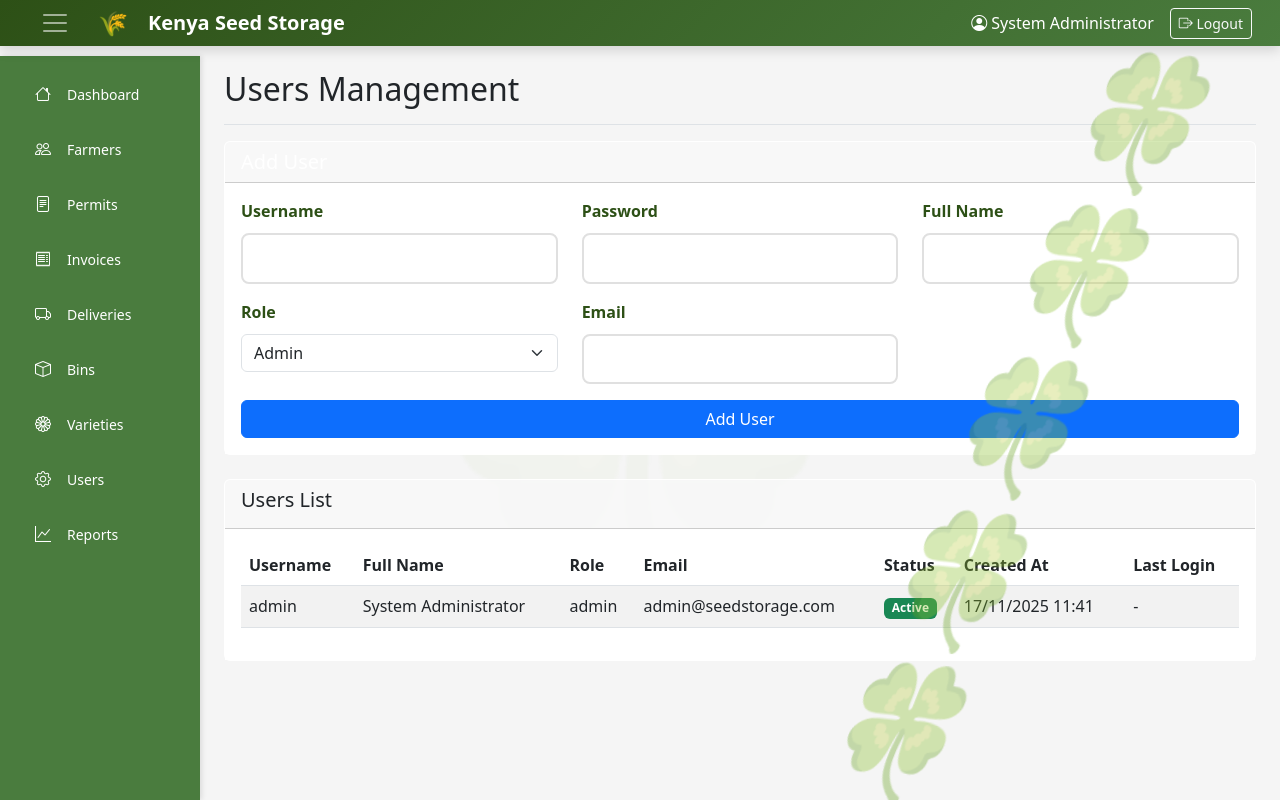
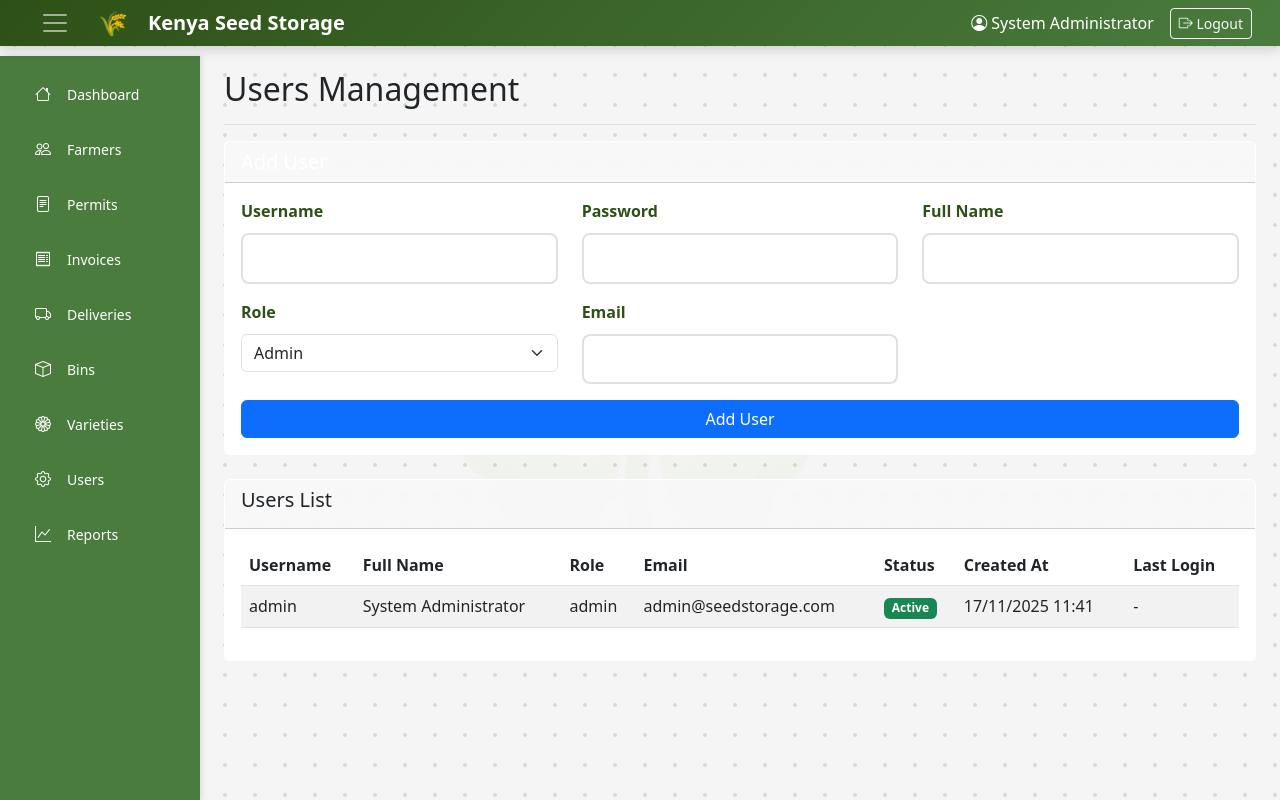
Before and after one commit to Lipasbrian/Seed-Storage-Management-system, a PHP site: page /users.php in a window 1280 px wide. Run offline with PHP 8.4, Linux system fonts and the light colour scheme; a user stored in the database is signed in; data comes from the database, SQL or seed files in the repository; some libraries are stand-ins or nearby versions.

Commit message:
Replace clover watermarks with dotted pattern background across all pages

```diff
--- a/css/style.css
+++ b/css/style.css
@@ -15,36 +15,17 @@ body {
   position: relative;
 }
 
-/* Clover watermark for dashboard pages */
-body.dashboard-page::before {
-  content: "🍀 🍀 🍀 🍀 🍀 🍀 🍀 🍀 🍀 🍀";
-  position: fixed;
-  top: calc(5% + var(--scroll-y, 0px));
-  left: 2%;
-  font-size: 120px;
-  opacity: 0.35;
-  z-index: 1;
-  pointer-events: none;
-  transform: skewY(-20deg) rotate(-25deg);
-  line-height: 1.2;
-  word-break: break-word;
-  width: 15%;
-}
-
-body.dashboard-page::after {
-  content: "🍀 🍀 🍀 🍀 🍀 🍀 🍀 🍀 🍀 🍀";
-  position: fixed;
-  bottom: calc(5% - var(--scroll-y, 0px));
-  right: 2%;
-  font-size: 120px;
-  opacity: 0.35;
-  z-index: 1;
-  pointer-events: none;
-  transform: skewY(-20deg) rotate(25deg);
-  line-height: 1.2;
-  word-break: break-word;
-  width: 15%;
-  text-align: right;
+/* Dotted pattern background for dashboard pages */
+body.dashboard-page {
+  background-image: radial-gradient(
+    circle,
+    rgba(45, 80, 22, 0.15) 2px,
+    transparent 2px
+  );
+  background-size: 30px 30px;
+  background-attachment: fixed;
+  background-position: 0 0;
+  z-index: 0;
 }
 
 html,
--- a/includes/footer.php
+++ b/includes/footer.php
@@ -36,17 +36,8 @@
         });
     });
 
-    // Parallax watermark effect on scroll
-    if (document.body.classList.contains('dashboard-page')) {
-        window.addEventListener('scroll', function() {
-            const scrollY = window.scrollY;
-            const beforeElement = document.querySelector('body::before');
-            const afterElement = document.querySelector('body::after');
-
-            // Apply parallax transform to pseudo-elements via CSS variable
-            document.documentElement.style.setProperty('--scroll-y', scrollY * 0.5 + 'px');
-        });
-    }
+    // Dotted pattern background is now fixed and doesn't require scroll handling
+    // No parallax needed as dots are attached to viewport via background-attachment: fixed
 
     // Sidebar toggle functionality
     const sidebarToggle = document.getElementById('sidebarToggle');
```
Also changed, not shown: other parts of css/style.css (+13 -18 lines).
